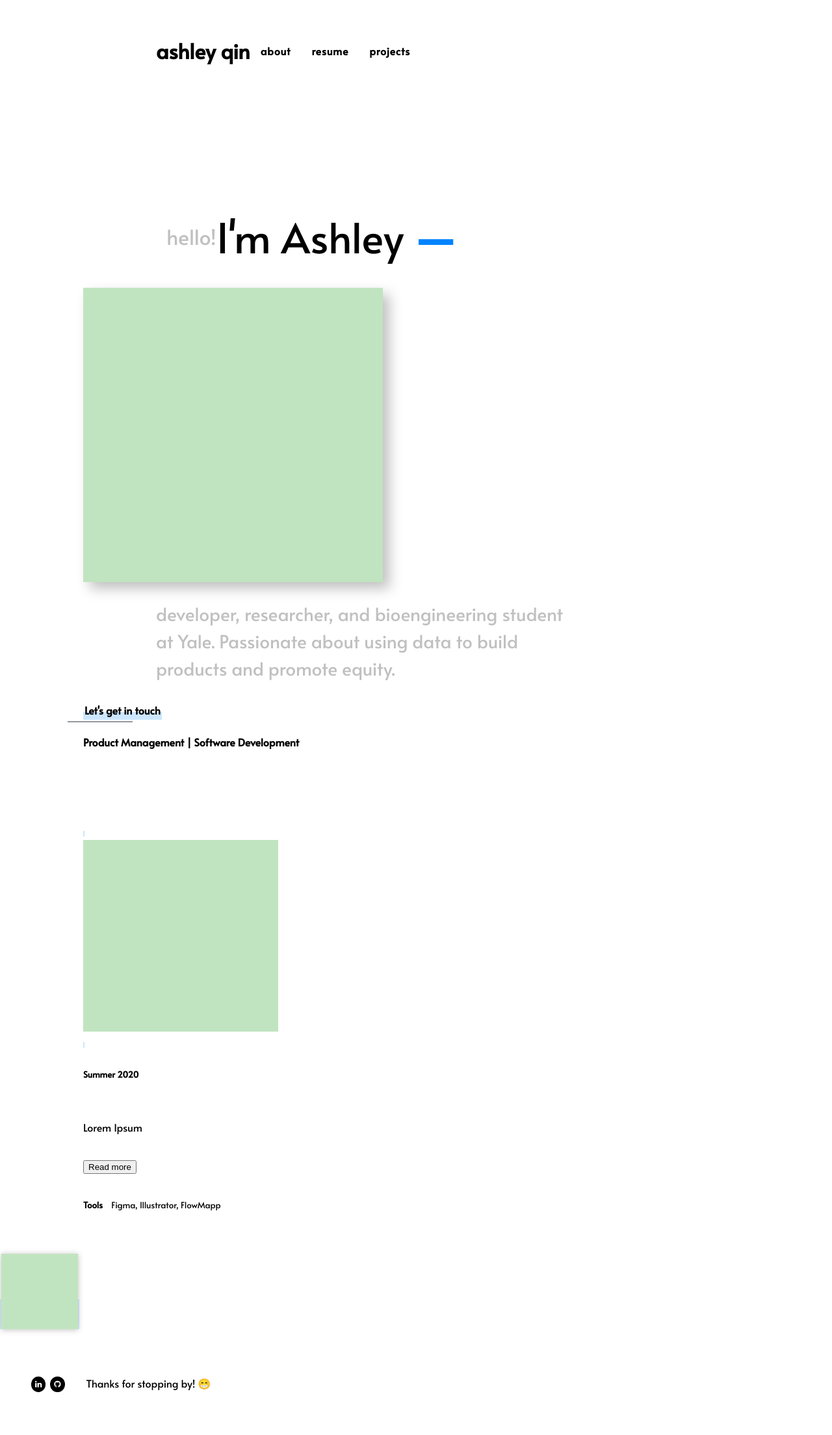
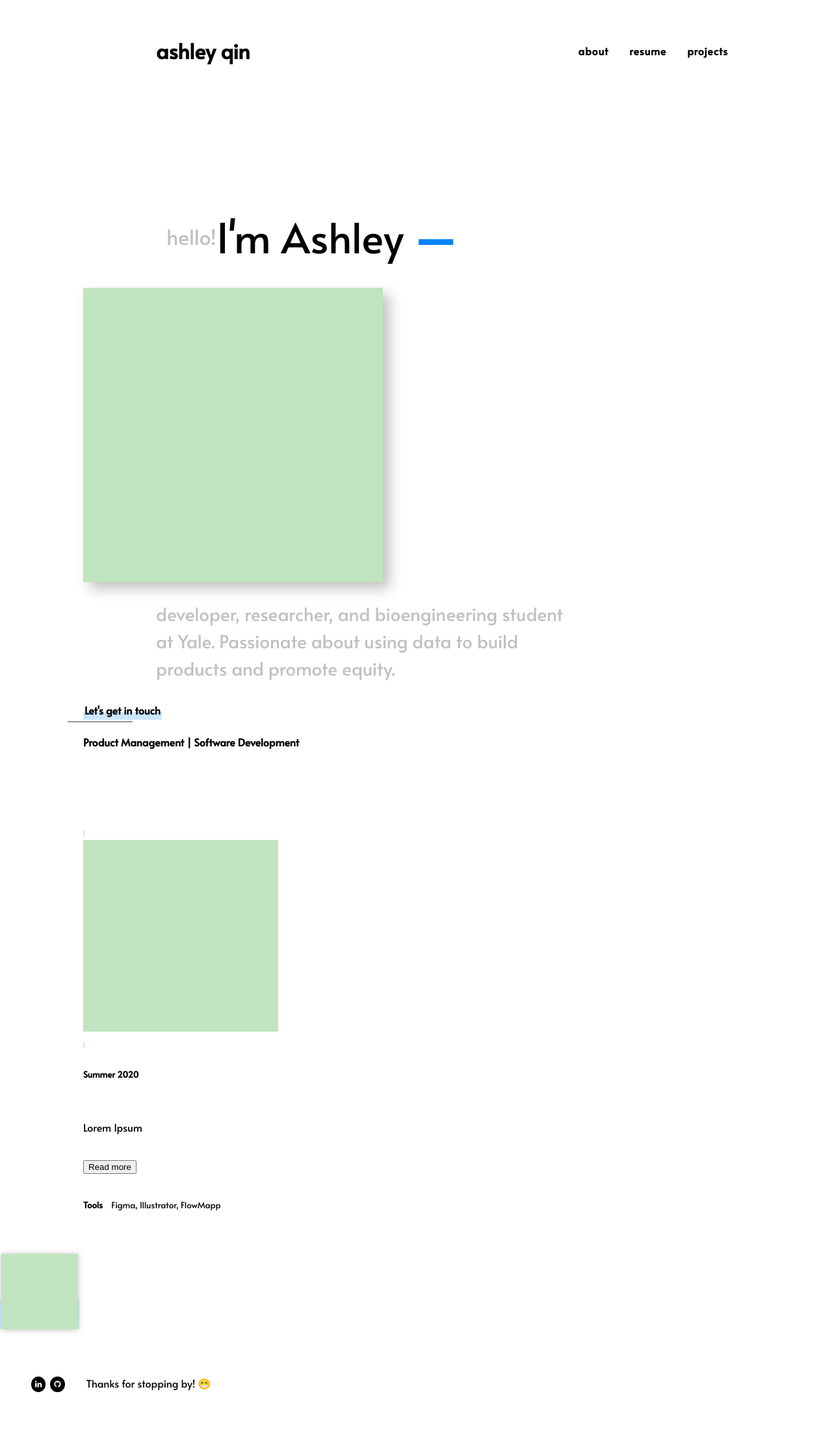
Before and after one commit to ashleyyqin/ashleyyqin.github.io, a Jekyll site: the page built from index.html, in a window 1280 px wide. Shown: the whole page at 65% size. Built offline with Jekyll 4.4.1, drawn with Linux system fonts in a browser that asks for light colours.

Commit message:
Revert "Update index.html"
This reverts commit c4c00aaa1ad6ed0f4a9c596e0edd875e823709d5.

```diff
--- a/index.html
+++ b/index.html
@@ -3,9 +3,12 @@
 title: Home
 ---
 <div class="wide" style="display: flex;align-items: center;flex-flow: wrap; justify-content:left;">
-<!--    <span class="home-top"></span>-->
-    <span class="home-title1">hello!</span>
+    <span class="home-top"></span>
+    <p>
+        <span class="home-title1">hello!</span>
+    </p>
     <span class="home-title2">I'm Ashley
+<!--        <span style="color: #0083ff; font-weight: bold">-->
         <span class="blue" style="font-weight: bold">
             —
         </span>
--- a/styles/main.css
+++ b/styles/main.css
@@ -156,7 +156,7 @@
 nav {
     display: flex;
     z-index: 2000;
-    /*margin-left: auto;*/
+    margin-left: auto;
     justify-items: right;
     margin-right: 6em;
 }
@@ -469,10 +469,10 @@
 }
 
 .home-title1 {
-    display: block;
     margin-top: 1em;
     margin-bottom: 1em;
     margin-left: 4em;
+    display: block;
     font-weight: 400;
     font-size: 200%;
     line-height: 150%;
@@ -480,12 +480,12 @@
 }
 
 .home-title2 {
-    display: block;
-    /*font-family: Alata;*/
+    font-family: Alata;
     font-size: 400%;
     margin-top: 1em;
     margin-bottom: 1em;
     /*margin-left: 4em;*/
+    display: block;
 }
 
 .home-subtitle {
@@ -541,7 +541,7 @@
     margin-top: 4em;
     margin-right: 2em;*/
     display: flex;
-    justify-items: right;
+    justify-items: flex-end;
 }
 
 @media screen and (max-width: 768px) {
```
